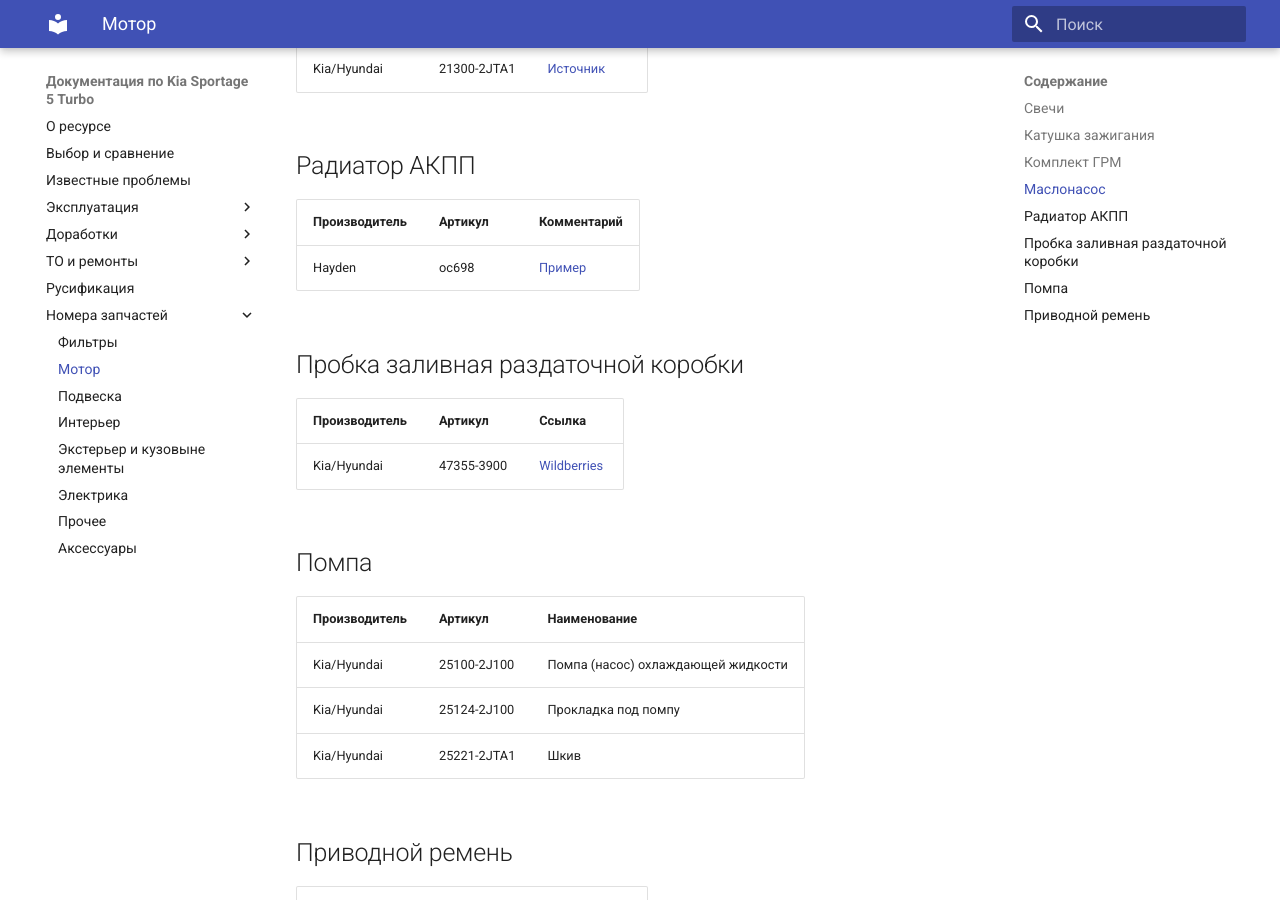
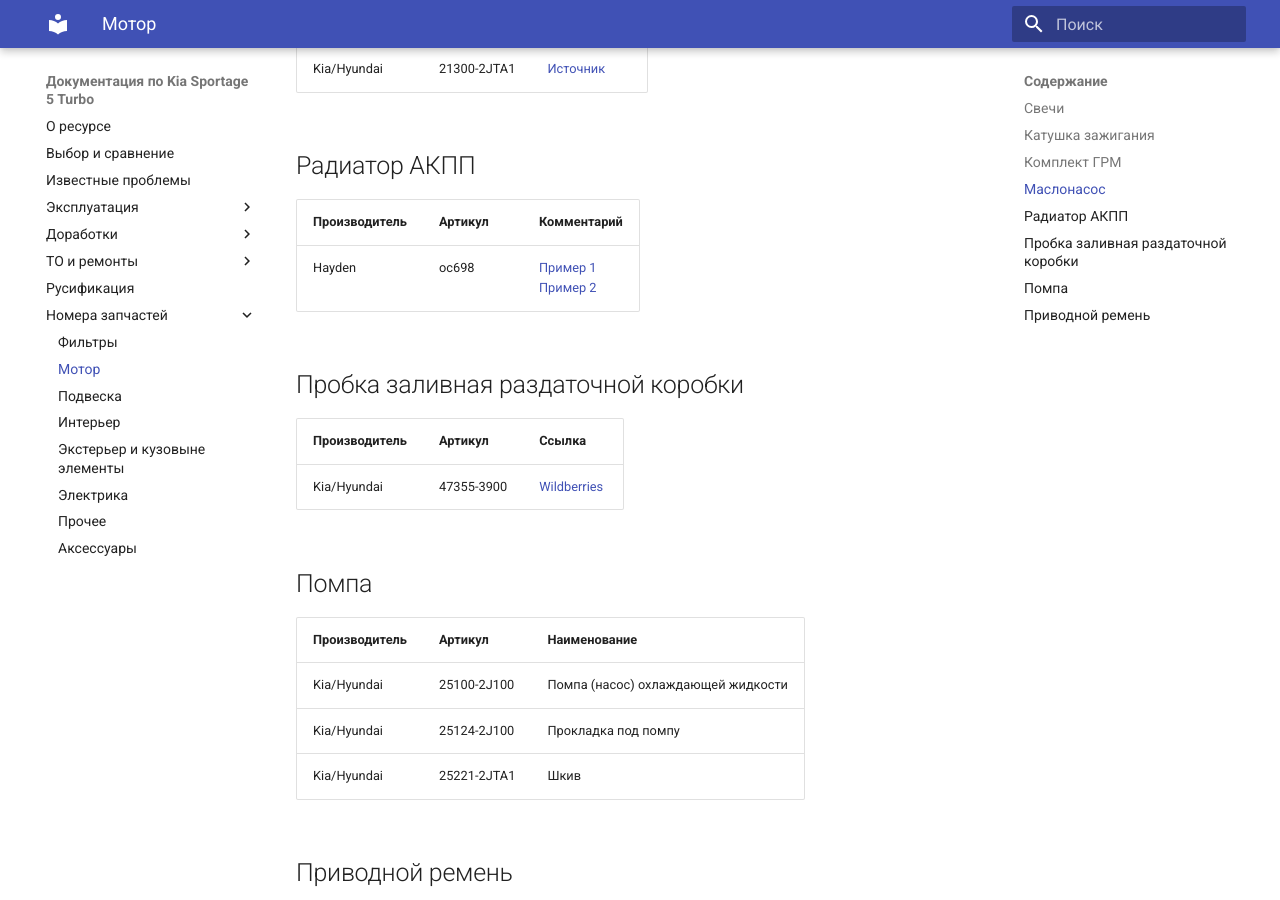
Before and after one commit to kia-sportage-docs/kia-sport5-docs, an MkDocs documentation site: the page built from docs/part/motor.md, in a window 1280 px wide and 900 px high, scrolled down 1392 px. Built offline with MkDocs 1.6.1 and Material for MkDocs 9.7.7, drawn with Linux system fonts in a browser that asks for light colours.

Commit message:
fix information on motor parts

```diff
--- a/docs/part/motor.md
+++ b/docs/part/motor.md
@@ -42,7 +42,7 @@
 
 | Производитель | Артикул   | Комментарий |
 |---|---|---|
-| Hayden | oc698 | [Пример](https://t.me/Kia_Sportage_5_Turbo/36156/110035) |
+| Hayden | oc698 | [Пример 1](https://t.me/Kia_Sportage_5_Turbo/36156/110035) <br> [Пример 2](https://t.me/Kia_Sportage_5_Turbo/36161/112475) |
 
 ## Пробка заливная раздаточной коробки
 
```
